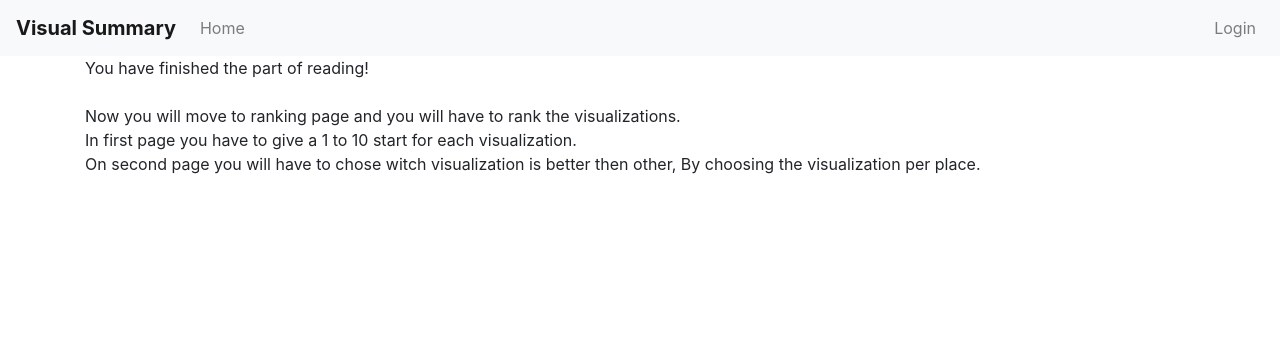
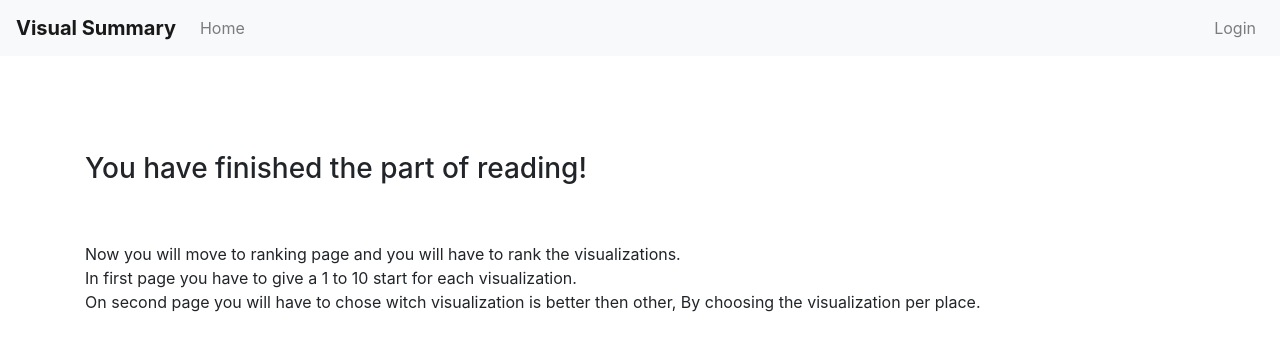
Before and after one commit to rotemmi4/visual-summary, a React (Create React App) app in the folder client/: page /BeforeRankingPage in a window 1280 px wide. Shown: the top 350 px of the page. Built offline with nearby package versions, Linux system fonts and the light colour scheme; no server answers.

Commit message:
Roman 30.4

```diff
--- a/client/src/components/pages/BeforeRankingPage.js
+++ b/client/src/components/pages/BeforeRankingPage.js
@@ -8,7 +8,12 @@ export function BeforeRankingPage(props){
     return(
         <Container>
             <p>
-                You have finished the part of reading!
+                <br/>
+                <br/>
+                <br/>
+                <br/>
+
+                <h3>You have finished the part of reading!</h3>
                 <br/>
                 <br/>
                  Now you will move to ranking page and you will have to rank the visualizations.
```
Also changed, not shown: 2 other files (tests, documents, lock files or other folders).
